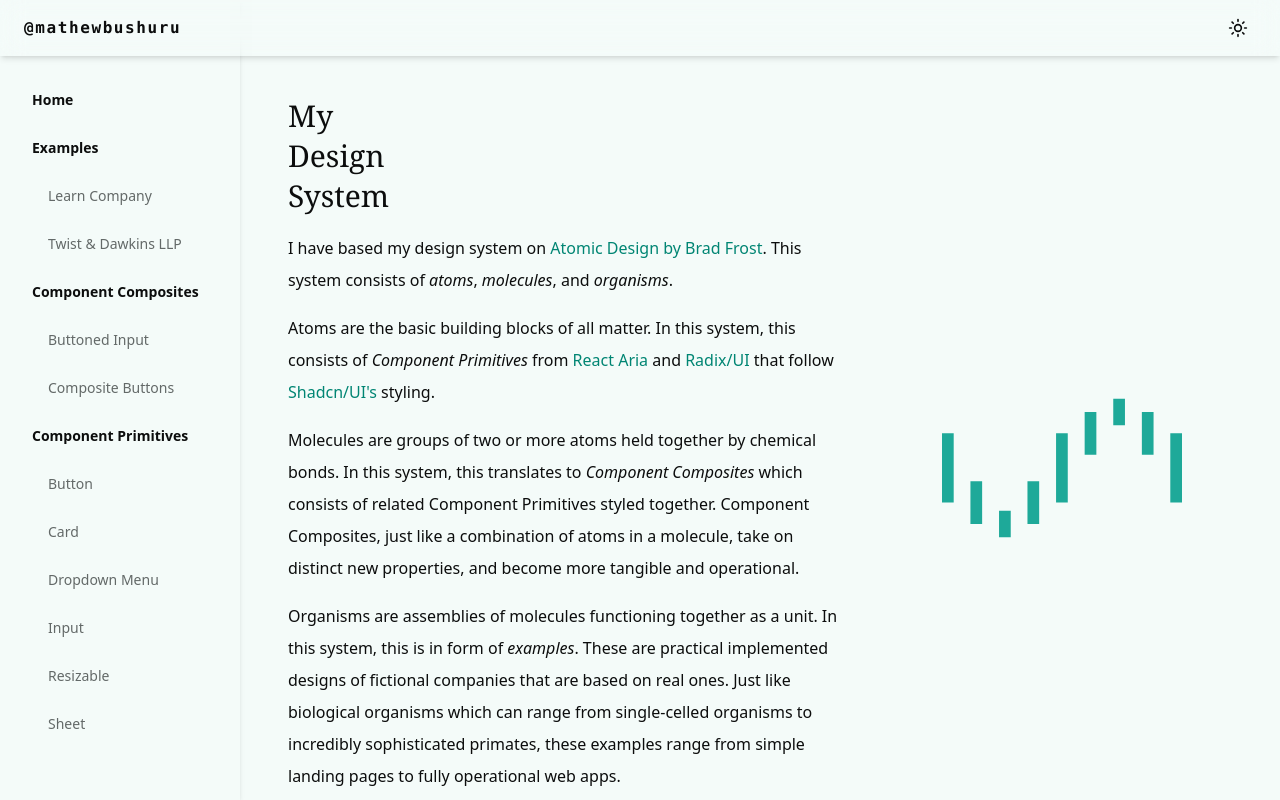
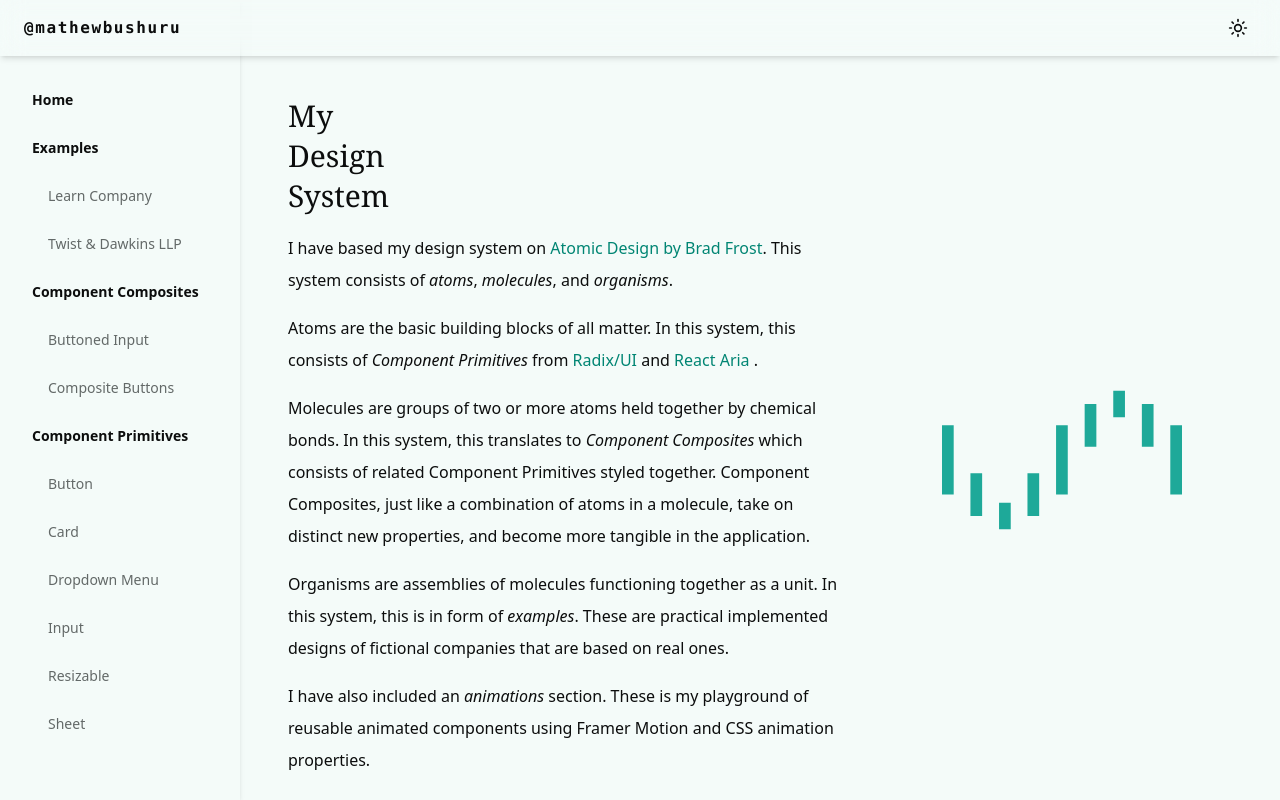
Before and after one commit to mathewbushuru/design-system, a React (Vite) app: page / in a window 1280 px wide. Built offline with nearby package versions, Linux system fonts and the light colour scheme.

Commit message:
Code QOL improvements

```diff
--- a/index.html
+++ b/index.html
@@ -4,7 +4,7 @@
     <meta charset="UTF-8" />
     <link rel="icon" type="image/png" href="/favicon.ico" />
     <meta name="viewport" content="width=device-width, initial-scale=1.0" />
-    <title>Design System</title>
+    <title>Design System | Mathew  Bushuru</title>
     <meta name="description" content="Mathew Bushuru's Design System"/>
     <meta name="author" content="Mathew Bushuru" />
   </head>
--- a/src/layouts/root-layout.tsx
+++ b/src/layouts/root-layout.tsx
@@ -12,7 +12,7 @@ function RootLayout({ children }: { children: React.ReactNode }) {
       {/* Page content  */}
       <div className="flex-1 overflow-y-scroll pt-14">
         <Navbar />
-        <div className="flex-1">{children}</div>
+        <div>{children}</div>
       </div>
     </div>
   );
--- a/src/pages/examples-page.tsx
+++ b/src/pages/examples-page.tsx
@@ -9,7 +9,7 @@ function ExamplesPage() {
       <div>
         <LearnCompanyShowcase />
         <div className="my-8 h-px bg-primary/50 sm:hidden" />
-        <div className="my-10 hidden sm:block"></div>
+        <div className="my-10 hidden sm:block" />
 
         <TwistDawkinsShowcase />
       </div>
--- a/src/pages/home-page.tsx
+++ b/src/pages/home-page.tsx
@@ -5,7 +5,7 @@ import LogoSvg from "@/assets/logo-svg";
 const HomePage = () => {
   return (
     <RootLayout>
-      <div className="flex  gap-8 p-6 pr-8 lg:pl-12 lg:pb-0">
+      <div className="flex gap-8 p-6 pr-8 lg:pb-0 lg:pl-12">
         {/* Home page left  */}
         <div className="max-w-screen-lg flex-[3]">
           <h1 className="mt-4 font-serif text-3xl leading-10 ">
@@ -31,35 +31,23 @@ const HomePage = () => {
             Atoms are the basic building blocks of all matter. In this system,
             this consists of <em>Component Primitives</em> from{" "}
             <a
+              href="https://www.radix-ui.com/primitives"
+              target="_blank"
+              rel="noopener noreferrer"
+              className="text-link"
+            >
+              Radix/UI{" "}
+            </a>
+            and{" "}
+            <a
               href="https://react-spectrum.adobe.com/react-aria/getting-started.html"
               target="_blank"
               rel="noopener noreferrer"
               className="text-link"
             >
-              {" "}
               React Aria{" "}
             </a>
-            and
-            <a
-              href="https://www.radix-ui.com/primitives"
-              target="_blank"
-              rel="noopener noreferrer"
-              className="text-link"
-            >
-              {" "}
-              Radix/UI{" "}
-            </a>
-            that follow{" "}
-            <a
-              href="https://github.com/shadcn-ui/ui"
-              target="_blank"
-              rel="noopener noreferrer"
-              className="text-link"
-            >
-              {" "}
-              Shadcn/UI's{" "}
-            </a>
-            styling.
+            .
           </p>
 
           <p className="mt-4  text-base leading-8">
@@ -68,17 +56,20 @@ const HomePage = () => {
             <em>Component Composites</em> which consists of related Component
             Primitives styled together. Component Composites, just like a
             combination of atoms in a molecule, take on distinct new properties,
-            and become more tangible and operational.
+            and become more tangible in the application.
           </p>
 
           <p className="mt-4  text-base leading-8">
             Organisms are assemblies of molecules functioning together as a
             unit. In this system, this is in form of <em>examples</em>. These
             are practical implemented designs of fictional companies that are
-            based on real ones. Just like biological organisms which can range
-            from single-celled organisms to incredibly sophisticated primates,
-            these examples range from simple landing pages to fully operational
-            web apps.
+            based on real ones.
+          </p>
+
+          <p className="mt-4  text-base leading-8">
+            I have also included an <em>animations</em> section. These
+            is my playground of reusable animated components
+            using Framer Motion and CSS animation properties.
           </p>
 
           <p className="mb-4 mt-4 text-base leading-8">
--- a/src/routes.tsx
+++ b/src/routes.tsx
@@ -4,13 +4,13 @@ import LearnCompany from "@/examples/learn-company/app";
 import TwistDawkins from "@/examples/twist-dawkins/app";
 
 import ButtonedInputShowcase from "@/showcase/composites/buttoned-input-showcase";
-import CompositeButtonsShowcase from "./showcase/composites/composite-buttons-showcase";
+import CompositeButtonsShowcase from "@/showcase/composites/composite-buttons-showcase";
 
 import ButtonShowcase from "@/showcase/primitives/button-showcase";
 import CardShowcase from "@/showcase/primitives/card-showcase";
 import InputShowcase from "@/showcase/primitives/input-showcase";
 import DropdownMenuShowcase from "@/showcase/primitives/dropdown-menu-showcase";
-import ResizableShowcase from "./showcase/primitives/resizable-showcase";
+import ResizableShowcase from "@/showcase/primitives/resizable-showcase";
 import SheetShowCase from "@/showcase/primitives/sheet-showcase";
 
 export const exampleRoutes = [
--- a/src/showcase/examples/twist-dawkins-showcase.tsx
+++ b/src/showcase/examples/twist-dawkins-showcase.tsx
@@ -7,7 +7,7 @@ export default function TwistDawkinsShowcase() {
       <ShowcaseLayout
         name="Twist & Dawkins LLP"
         examplePage={true}
-        design="Kirland & Ellis"
+        design="Kirkland & Ellis"
         designLink="https://www.kirkland.com/"
         code="mathewbushuru/design-system"
         codeLink="https://github.com/mathewbushuru/design-system/blob/main/src/examples/twist-dawkins/app.tsx"
--- a/vite.config.ts
+++ b/vite.config.ts
@@ -2,7 +2,6 @@ import path from "path";
 import { defineConfig } from "vite";
 import react from "@vitejs/plugin-react";
 
-// https://vitejs.dev/config/
 export default defineConfig({
   plugins: [react()],
   resolve: {
```
Also changed, not shown: src/assets/logo-svg.tsx (+0 -12 lines).
